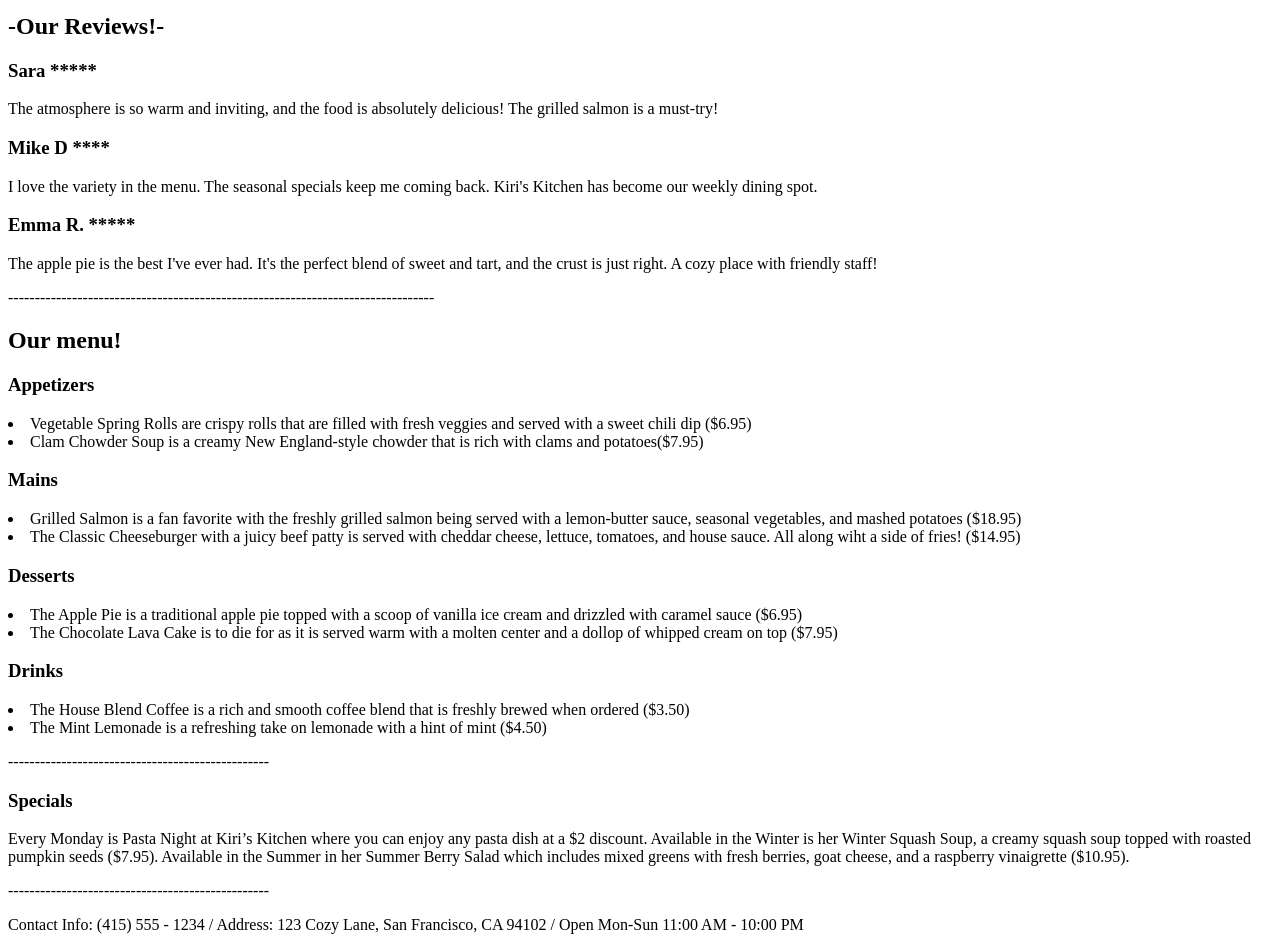
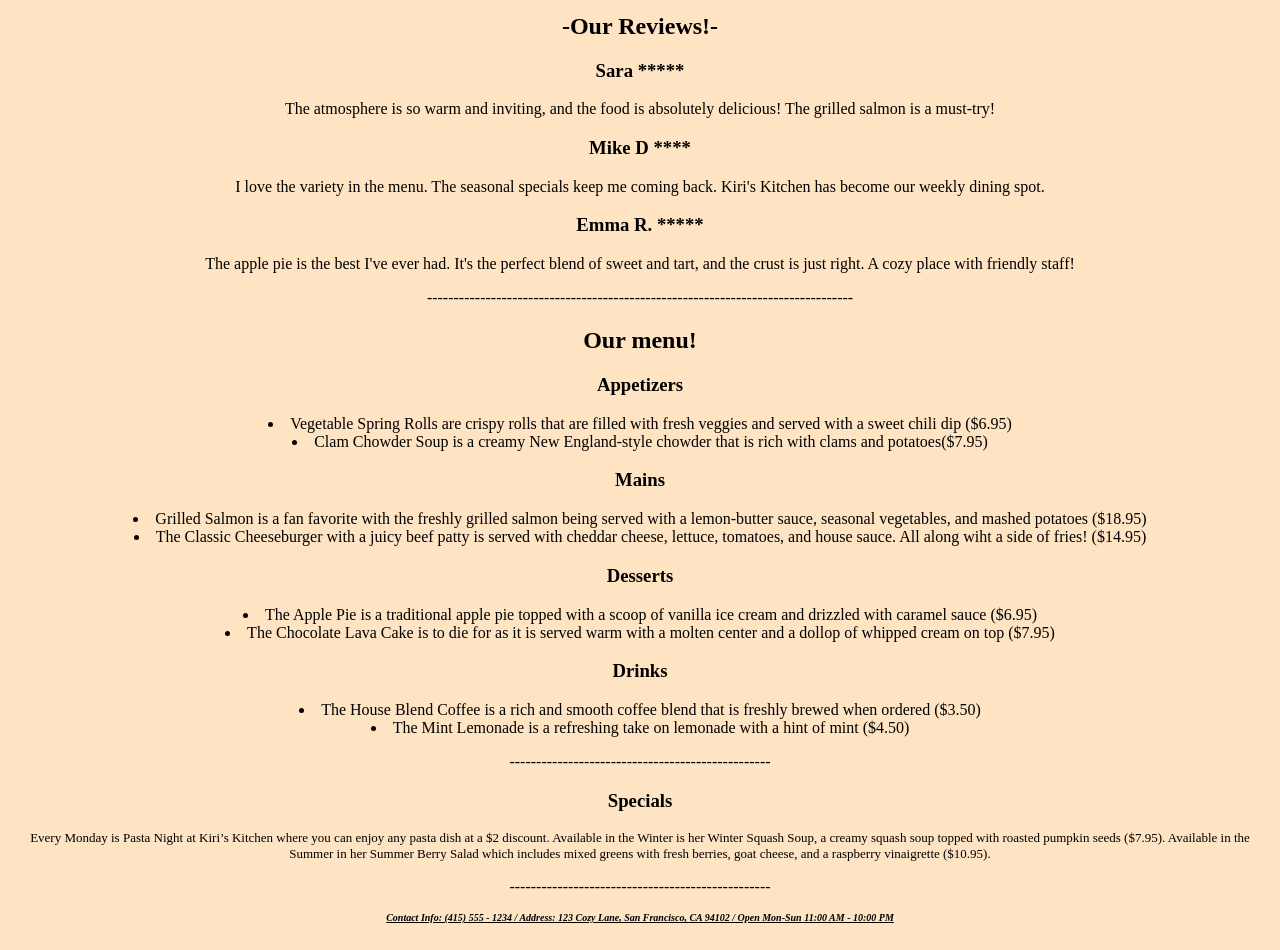
Before and after one commit to hayden-sanders/Hayden-sanders.github.io, a plain HTML site: page index.html in a window 1280 px wide. Shown: the part 260-1210 px from the top of the page. Drawn offline with Linux system fonts and the light colour scheme.

Commit message:
Update index.html

```diff
--- a/index.html
+++ b/index.html
@@ -4,6 +4,65 @@
     <head>
 
       <link rel="stylesheet" href="style.css">
+
+<style>
+
+  body {
+  background: bisque;
+
+}
+
+p {
+  color: black;
+text-align: center
+
+}
+
+h1 {
+  font-weight: bold;
+  text-align: center;
+
+}
+
+h2 {
+  text-align: center;
+
+}
+
+h3 {
+  text-align: center;
+
+}
+
+h5 {
+  text-align: center
+
+}
+
+
+li {
+ text-align: center;
+
+
+}
+
+h4 {
+  font-weight: 200;
+  text-align: center
+
+}
+
+.contact {
+  font-style: italic;
+  font-weight: bold;
+  font-size: 10px;
+  text-decoration: underline;
+}
+
+.specials {
+  font-size: 13px;
+}
+</style>
 
     </head>
 
```
